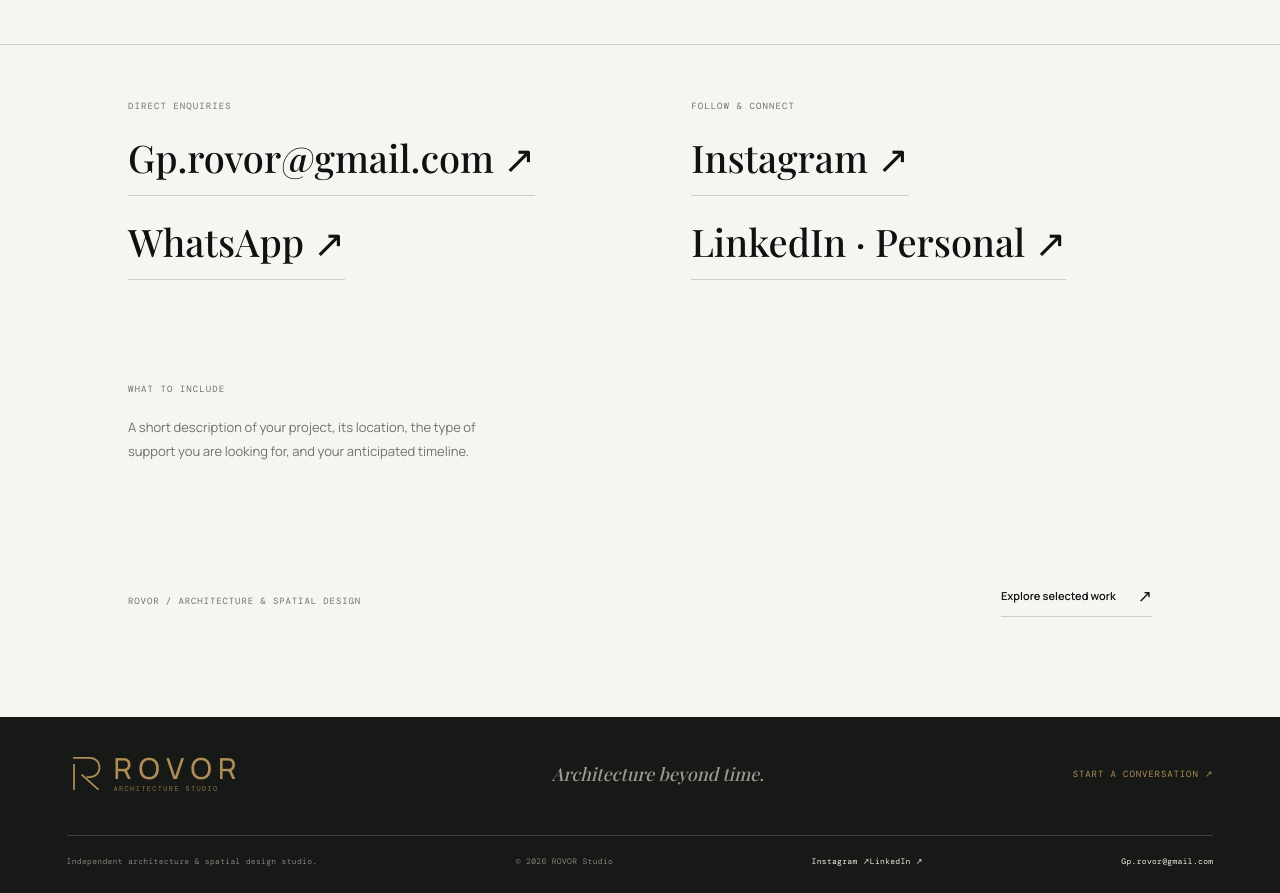
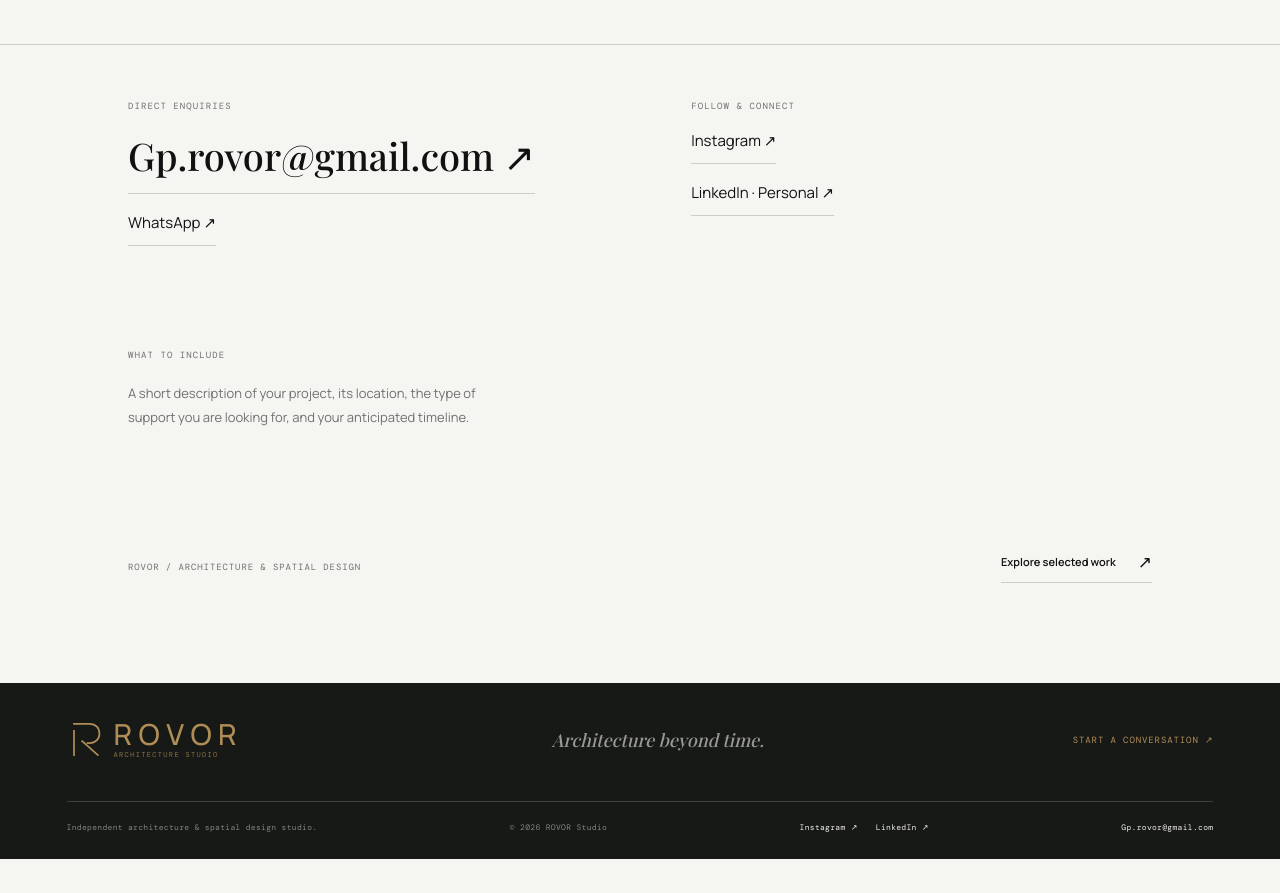
Before and after one commit to rovor-debug/rovor-studio, a Next.js app: page /contact in a window 1280 px wide. Shown: the part 780-1673 px from the top of the page. After the commit the page ends 1639 px from the top, so only its background shows below. Built offline with nearby package versions, Linux system fonts and the light colour scheme; no server answers; a web font is replaced by a local one.

Commit message:
Style ROVOR contact and footer social links

```diff
--- a/app/globals.css
+++ b/app/globals.css
@@ -427,3 +427,16 @@ button,input{font:inherit}
 .skip-link:focus{transform:translateY(0)}
 :where(a,button,input,[tabindex]):focus-visible{outline:2px solid #B08D57;outline-offset:4px}
 @media(prefers-reduced-motion:reduce){html{scroll-behavior:auto}}
+
+
+/* ROVOR — contact links and social footer */
+.contact-page__details > div:first-child,
+.contact-page__details > div:nth-child(2) { gap:18px; }
+.contact-page__details > div:nth-child(2) a,
+.contact-page__details > div:first-child a + a { font-family:var(--sans); font-size:15px; }
+.footer__socials { display:flex; gap:18px; }
+.footer__socials a { color:#f1f0eb; transition:color .2s; }
+.footer__socials a:hover { color:var(--accent); }
+@media(max-width:680px) {
+  .footer__socials { grid-column:1/-1; flex-wrap:wrap; }
+}
```
